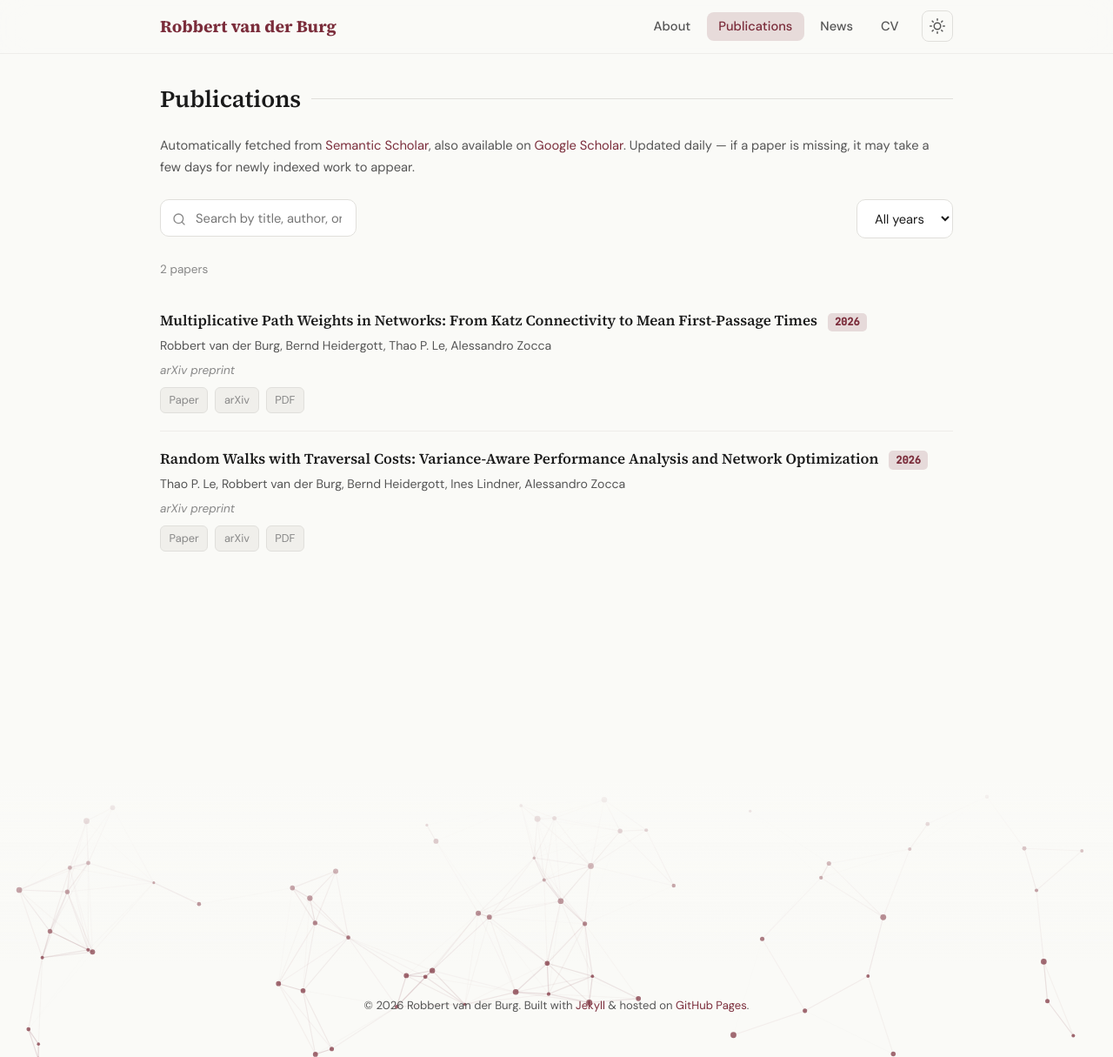
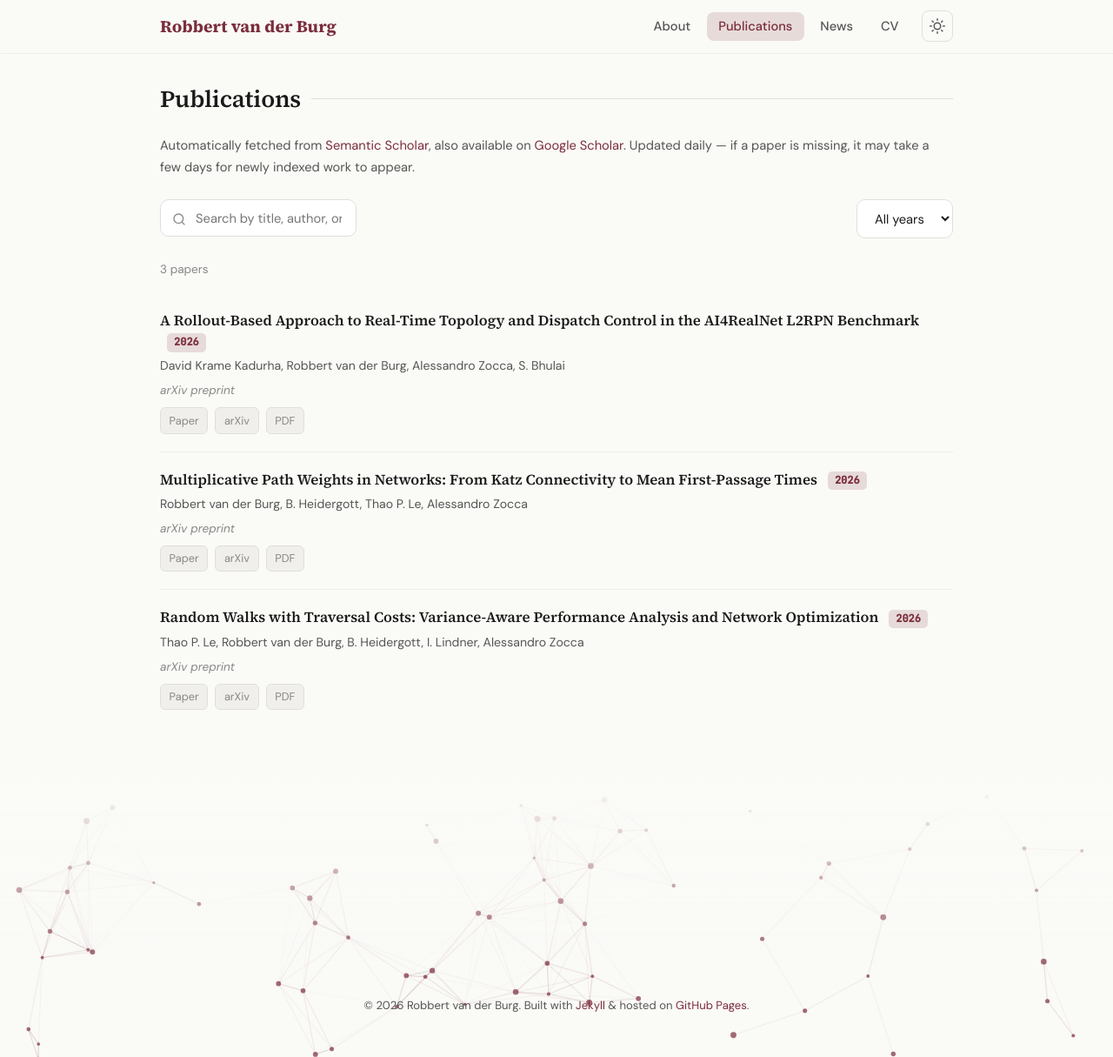
Before and after one commit to robbertvanderburg/robbertvanderburg.github.io, a Jekyll site: the page built from publications.html, in a window 1280 px wide and 1215 px high. Shown: the whole window at 87% size. Built offline with Jekyll 4.4.1, drawn with Linux system fonts in a browser that asks for light colours.

Commit message:
Update publications from Semantic Scholar

```diff
--- a/_data/publications.yml
+++ b/_data/publications.yml
@@ -1,9 +1,18 @@
 # Auto-generated by scripts/fetch_publications.py — do not edit by hand.
 # Regenerated on a schedule by .github/workflows/update-publications.yml
+- title: A Rollout-Based Approach to Real-Time Topology and Dispatch Control in the
+    AI4RealNet L2RPN Benchmark
+  year: 2026
+  authors: David Krame Kadurha, Robbert van der Burg, Alessandro Zocca, S. Bhulai
+  venue: arXiv preprint
+  doi: ''
+  arxiv: '2611.20985'
+  url: https://arxiv.org/abs/2611.20985
+  oaPdf: https://arxiv.org/pdf/2611.20985
 - title: 'Multiplicative Path Weights in Networks: From Katz Connectivity to Mean
     First-Passage Times'
   year: 2026
-  authors: Robbert van der Burg, Bernd Heidergott, Thao P. Le, Alessandro Zocca
+  authors: Robbert van der Burg, B. Heidergott, Thao P. Le, Alessandro Zocca
   venue: arXiv preprint
   doi: ''
   arxiv: '2610.21474'
@@ -12,7 +21,7 @@
 - title: 'Random Walks with Traversal Costs: Variance-Aware Performance Analysis and
     Network Optimization'
   year: 2026
-  authors: Thao P. Le, Robbert van der Burg, Bernd Heidergott, Ines Lindner, Alessandro
+  authors: Thao P. Le, Robbert van der Burg, B. Heidergott, I. Lindner, Alessandro
     Zocca
   venue: arXiv preprint
   doi: ''
```
